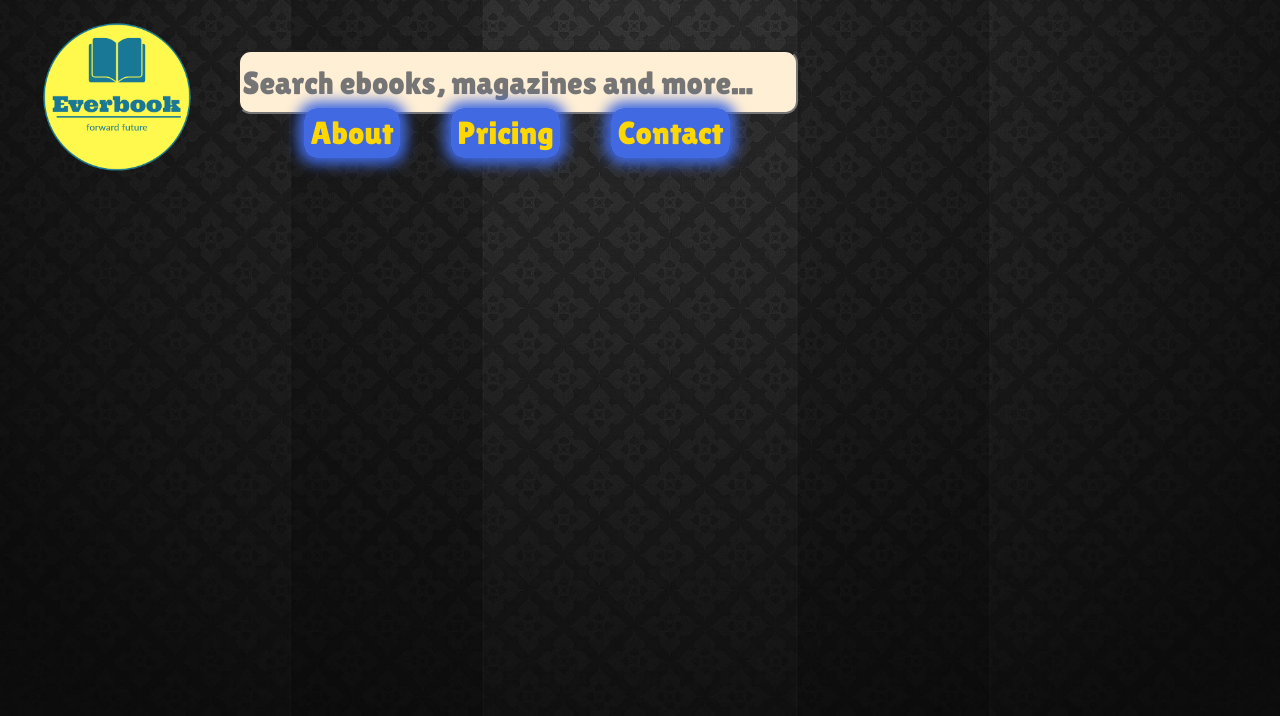
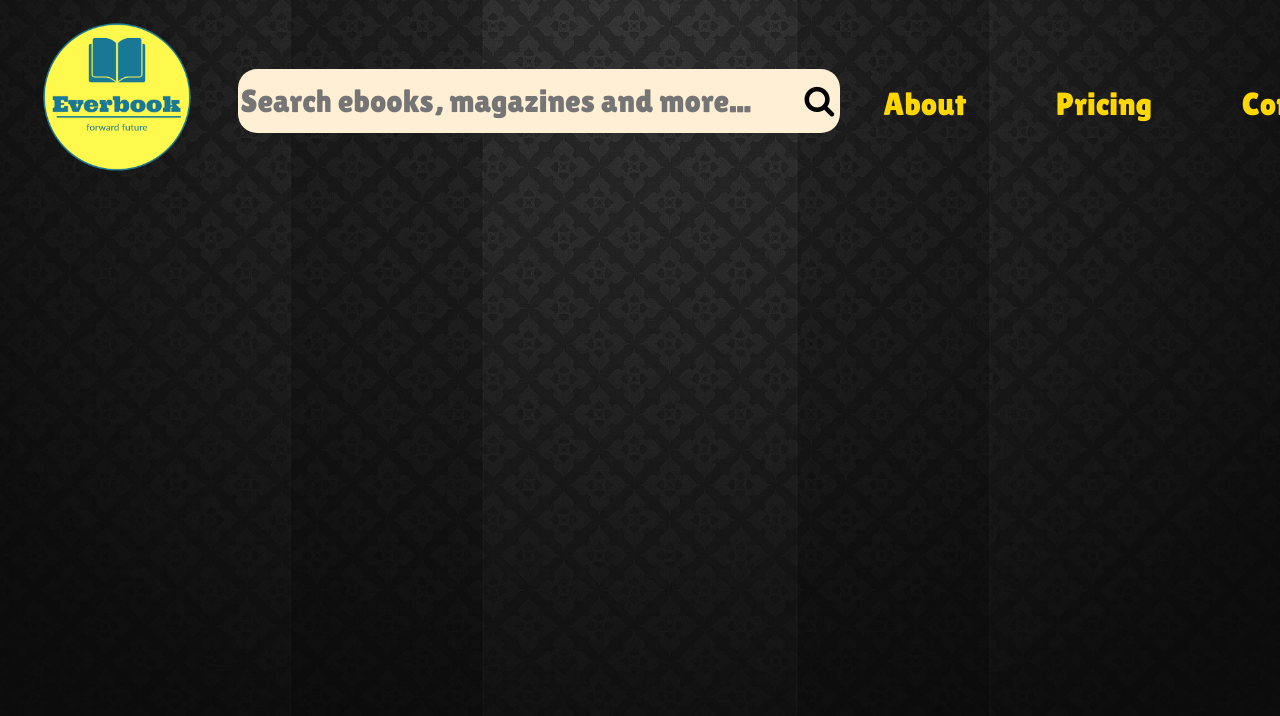
Before and after one commit to minhtai0611/demo-project-1, a React (Vite) app: page / in a window 1280 px wide. Shown: the top 716 px of the page. Built offline with nearby package versions, Linux system fonts and the light colour scheme.

Commit message:
demo-project-1

```diff
--- a/index.html
+++ b/index.html
@@ -7,6 +7,10 @@
       type="image/svg+xml"
       href="./src/assets/favicon-book.png"
     />
+    <link
+      rel="stylesheet"
+      href="https://cdnjs.cloudflare.com/ajax/libs/font-awesome/4.7.0/css/font-awesome.min.css"
+    />
     <meta name="viewport" content="width=device-width, initial-scale=1.0" />
     <title>Everbook</title>
   </head>
--- a/src/ErrorAppComponent/ErrorApp.jsx
+++ b/src/ErrorAppComponent/ErrorApp.jsx
@@ -1,11 +1,14 @@
 import { useRouteError } from "react-router-dom";
-import ErrorAppCSS from "./ErrorApp.module.css";
+import styled from "./ErrorApp.module.css";
 export default function ErrorApp() {
     const error = useRouteError();
     return (
         <>
-            <div className={ErrorAppCSS.div}>
-                <p>Page {error.statusText ? error.statusText : error.message}</p>
+            <div className={styled.div}>
+                <p>
+                    Sorry, page you looked that doesn&apos;t exist. <br />
+                    <i>Page {error.statusText ? error.statusText : error.message}</i>
+                </p>
             </div>
         </>
     );
--- a/src/ErrorAppComponent/ErrorApp.module.css
+++ b/src/ErrorAppComponent/ErrorApp.module.css
@@ -8,6 +8,7 @@
   font-family: Lilita One;
   font-weight: 400;
   font-style: normal;
-  font-size: 10rem;
+  font-size: 5rem;
   color: gold;
+  text-align: center;
 }
--- a/src/HeaderComponent/Header.jsx
+++ b/src/HeaderComponent/Header.jsx
@@ -1,31 +1,35 @@
-import LogoBook from "../assets/logo-book.png";
-import HeaderCSS from "./Header.module.css";
+import logo from "../assets/logo-book.png";
+import styled from "./Header.module.css";
 export default function Header() {
     return (
         <>
 
-            <header className={HeaderCSS.header + " " + HeaderCSS.all}>
-                <a href="#" className={HeaderCSS.a}>
-                    <img src={LogoBook} alt="LogoBook" className={HeaderCSS.headerImg} />
+            <header className={styled.header + " " + styled.all}>
+                <a href="#" className={styled.a}>
+                    <img src={logo} alt="logo" className={styled.headerImg} />
                 </a>
-                <nav className={HeaderCSS.headerNavAll}>
-                    <input className={HeaderCSS.headerNavAll + " " + HeaderCSS.headerInput + " " + HeaderCSS.all}
+                <nav className={styled.headerNavAll}>
+                    <div className={styled.headerNavAll + " " + styled.divInput}>
+                        <input className={styled.headerNavAll + " " + styled.headerInput + " " + styled.all}
                             type="search"
                             name="searchBook"
                             placeholder="Search ebooks, magazines and more..."
-                        maxLength="50"
+                            minLength="5"
+                            maxLength="20"
                         />
-                    <ul className={HeaderCSS.headerNavAll + " " + HeaderCSS.ul}>
-                        <li className={HeaderCSS.headerLi + " " + HeaderCSS.headerNavAll}>
-                            <a href="#about" className={HeaderCSS.a + " " + HeaderCSS.all + " " + HeaderCSS.headerNavAll}>About</a>
+                        <button type="button" title="button" className={styled.buttonInput + " " + styled.headerNavAll + " " + styled.all}><i className="fa fa-search"></i></button>
+                        <ul className={styled.headerNavAll + " " + styled.ul}>
+                            <li className={styled.headerLi + " " + styled.headerNavAll}>
+                                <a href="#about" className={styled.a + " " + styled.all + " " + styled.headerNavAll}>About</a>
                             </li>
-                        <li className={HeaderCSS.headerLi + " " + HeaderCSS.headerNavAll}>
-                            <a href="#price" className={HeaderCSS.a + " " + HeaderCSS.all + " " + HeaderCSS.headerNavAll}>Pricing</a>
+                            <li className={styled.headerLi + " " + styled.headerNavAll}>
+                                <a href="#price" className={styled.a + " " + styled.all + " " + styled.headerNavAll}>Pricing</a>
                             </li>
-                        <li className={HeaderCSS.headerLi + " " + HeaderCSS.headerNavAll}>
-                            <a href="#contact" className={HeaderCSS.a + " " + HeaderCSS.all + " " + HeaderCSS.headerNavAll}>Contact</a>
+                            <li className={styled.headerLi + " " + styled.headerNavAll}>
+                                <a href="#contact" className={styled.a + " " + styled.all + " " + styled.headerNavAll}>Contact</a>
                             </li>
                         </ul>
+                    </div>
                 </nav>
             </header>
 
--- a/src/HeaderComponent/Header.module.css
+++ b/src/HeaderComponent/Header.module.css
@@ -6,6 +6,7 @@
   font-size: xx-large;
   color: gold;
 }
+/*------------------------------------*/
 .headerImg {
   height: 12rem;
   width: 12rem;
@@ -23,23 +24,47 @@
   display: inline;
 }
 .headerLi {
-  background-color: royalblue;
-  box-shadow: 0 0 1vw 0.5vw royalblue;
-  margin: 2vw;
-  padding: 0.5vw 0.5vw;
+  margin: 3.5vw;
   border-radius: 1vw;
+  outline: none;
+  border: none;
 }
-.headerInput {
-  width: 35rem;
-  color: black;
-  border-radius: 1vw;
-  height: 4rem;
-  background-color:papayawhip;
-}
+/*------------------------------------*/
 .ul {
- list-style: none;
+  list-style: none;
 }
 
 .a {
- text-decoration: none;
+  text-decoration: none;
 }
+/*------------------------------------*/
+.divInput {
+  position: relative;
+  display: inline-block;
+  margin-right: 2vw;
+  left: 0;
+}
+.divInput input {
+  width: 35rem;
+  color: black;
+  height: 4rem;
+  background-color: papayawhip;
+  outline: none;
+  border: none;
+  border-radius: 1.5vw 0 0 1.5vw;
+  padding-right: 1vw;
+}
+.divInput button {
+  position: absolute;
+  height: 4rem;
+  background-color: papayawhip;
+  outline: none;
+  border: none;
+  color: black;
+  border-radius: 0 1.5vw 1.5vw 0;
+}
+.divInput ul {
+  position: absolute;
+  top: -1rem;
+  cursor: pointer;
+}
```
Also changed, not shown: src/assets/search-icon.png (added). Lines whose indentation alone changed are shown as unchanged.
